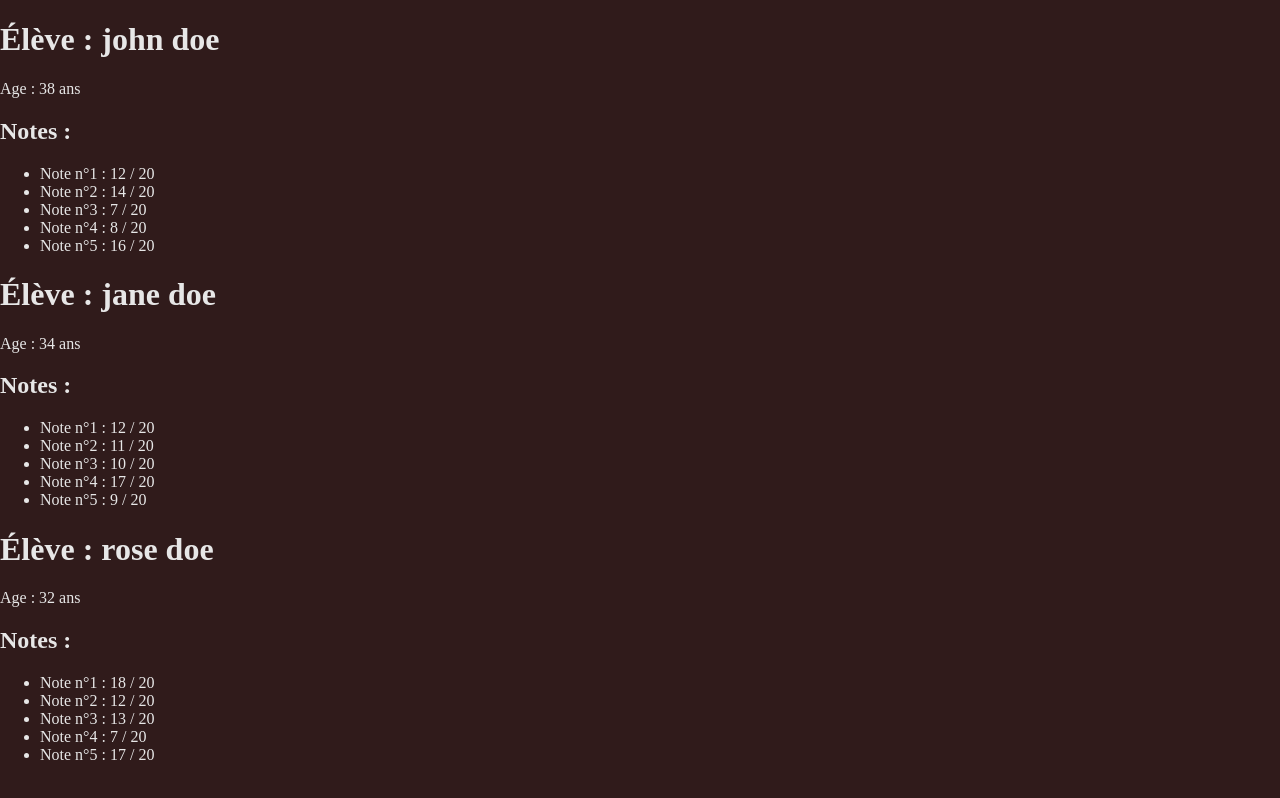
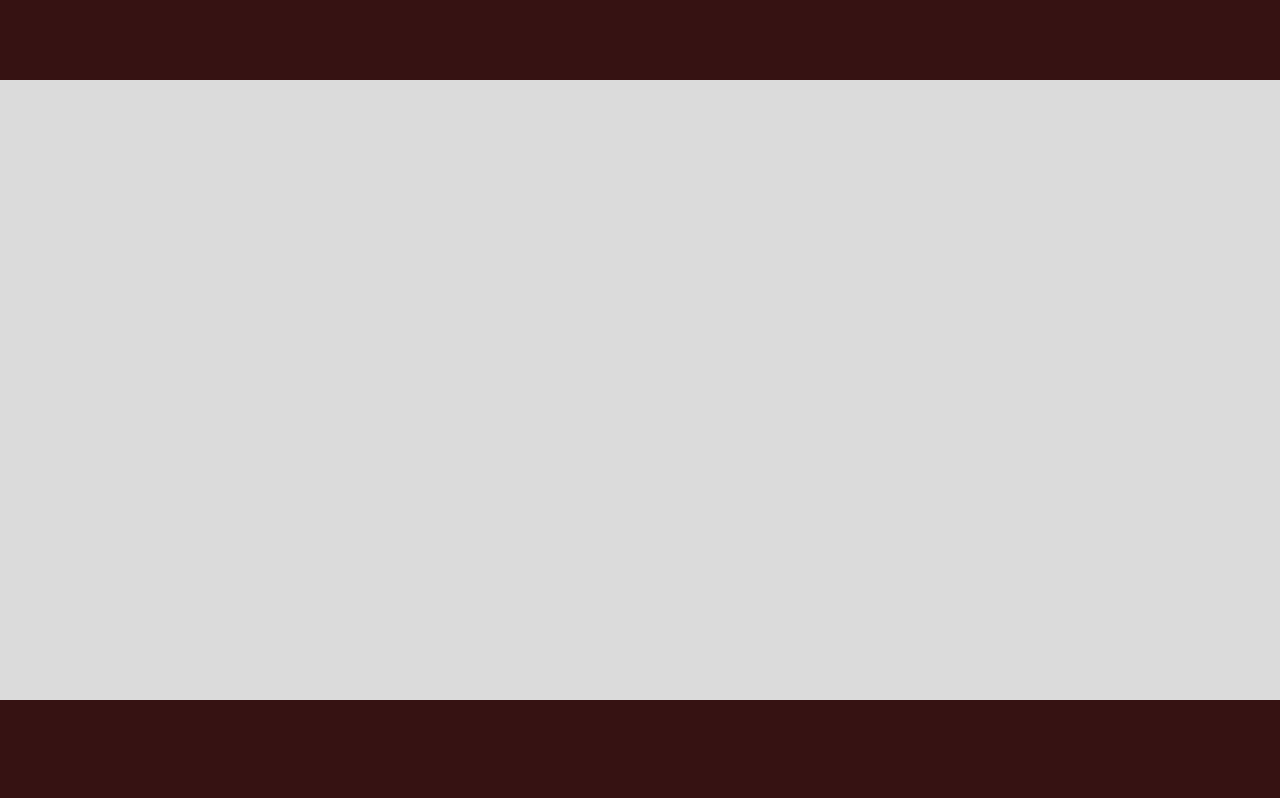
Before and after one commit to Djeg/formation-react, a React (Vite) app: page / in a window 1280 px wide. Built offline with nearby package versions, Linux system fonts and the light colour scheme.

Commit message:
Ajout de la correction du design 1

```diff
--- a/package.json
+++ b/package.json
@@ -10,11 +10,13 @@
   },
   "dependencies": {
     "react": "^18.2.0",
-    "react-dom": "^18.2.0"
+    "react-dom": "^18.2.0",
+    "styled-components": "^5.3.6"
   },
   "devDependencies": {
     "@types/react": "^18.0.27",
     "@types/react-dom": "^18.0.10",
+    "@types/styled-components": "^5.1.26",
     "@vitejs/plugin-react": "^3.1.0",
     "typescript": "^4.9.3",
     "vite": "^4.1.0"
--- /dev/null
+++ b/src/exos-design/components/App.tsx
@@ -0,0 +1,16 @@
+import { StrictMode } from 'react'
+import { AppGlobalStyle } from '../styles/App.style'
+import Design1 from './Design1'
+
+/**
+ * Composant principal de l'exercice de design. Il contient
+ * et affiche les différents design de l'exercice.
+ */
+export default function App() {
+  return (
+    <StrictMode>
+      <AppGlobalStyle />
+      <Design1 />
+    </StrictMode>
+  )
+}
--- /dev/null
+++ b/src/exos-design/components/Design1.tsx
@@ -0,0 +1,14 @@
+import { Content, FooterBar, HeaderBar } from '../styles/Design1.style'
+
+/**
+ * Contient l'affichage du premier design
+ */
+export default function Design1() {
+  return (
+    <>
+      <HeaderBar></HeaderBar>
+      <Content />
+      <FooterBar />
+    </>
+  )
+}
--- /dev/null
+++ b/src/exos-design/styles/App.style.tsx
@@ -0,0 +1,23 @@
+import { createGlobalStyle } from 'styled-components'
+
+/**
+ * Contient le style globale de l'application
+ */
+export const AppGlobalStyle = createGlobalStyle`
+  :root {
+    background-color: #dbdbdb;
+  }
+
+  html, body, #root {
+    margin: 0;
+    padding: 0;
+    display: flex;
+    flex-direction: column;
+    min-width: 100vw;
+    min-height: 100vh;
+  }
+
+  * {
+    box-sizing: border-box;
+  }
+`
--- /dev/null
+++ b/src/exos-design/styles/Design1.style.tsx
@@ -0,0 +1,26 @@
+import styled from 'styled-components'
+
+/**
+ * Contient le style du composant HeaderBar
+ */
+export const HeaderBar = styled.header`
+  min-height: 80px;
+  background-color: #361212;
+`
+
+/**
+ * Contient le style du composant Content
+ */
+export const Content = styled.main`
+  min-height: 200px;
+  background-color: #dbdbdb;
+  flex-grow: 2;
+`
+
+/**
+ * Contient le style du composant footer bar !
+ */
+export const FooterBar = styled.footer`
+  min-height: 100px;
+  background-color: #361212;
+`
--- a/src/main.tsx
+++ b/src/main.tsx
@@ -1,5 +1,5 @@
 import ReactDOM from 'react-dom/client'
-import App from './student/components/App'
+import App from './exos-design/components/App'
 
 // On séléctionne la balise HTML qui contiendra notre
 // application react
```
Also changed, not shown: 1 other file (tests, documents, lock files or other folders).
